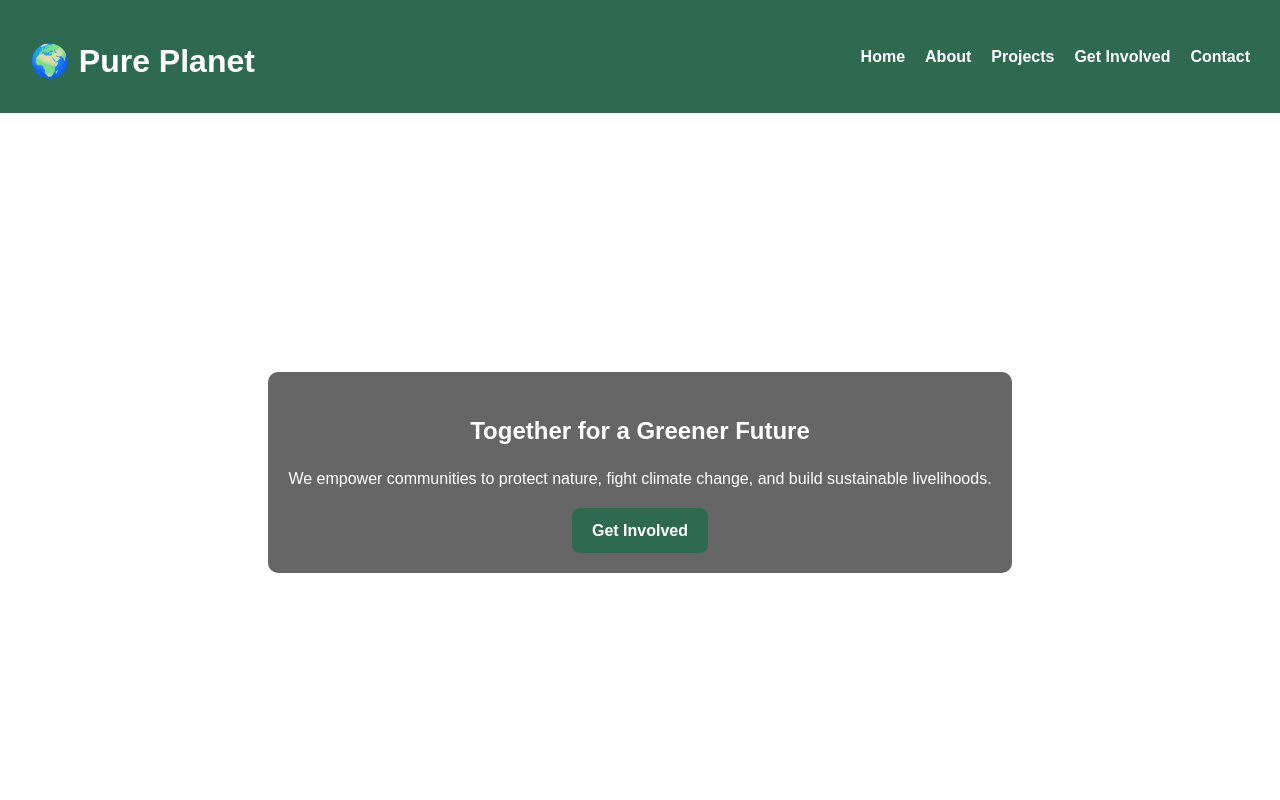
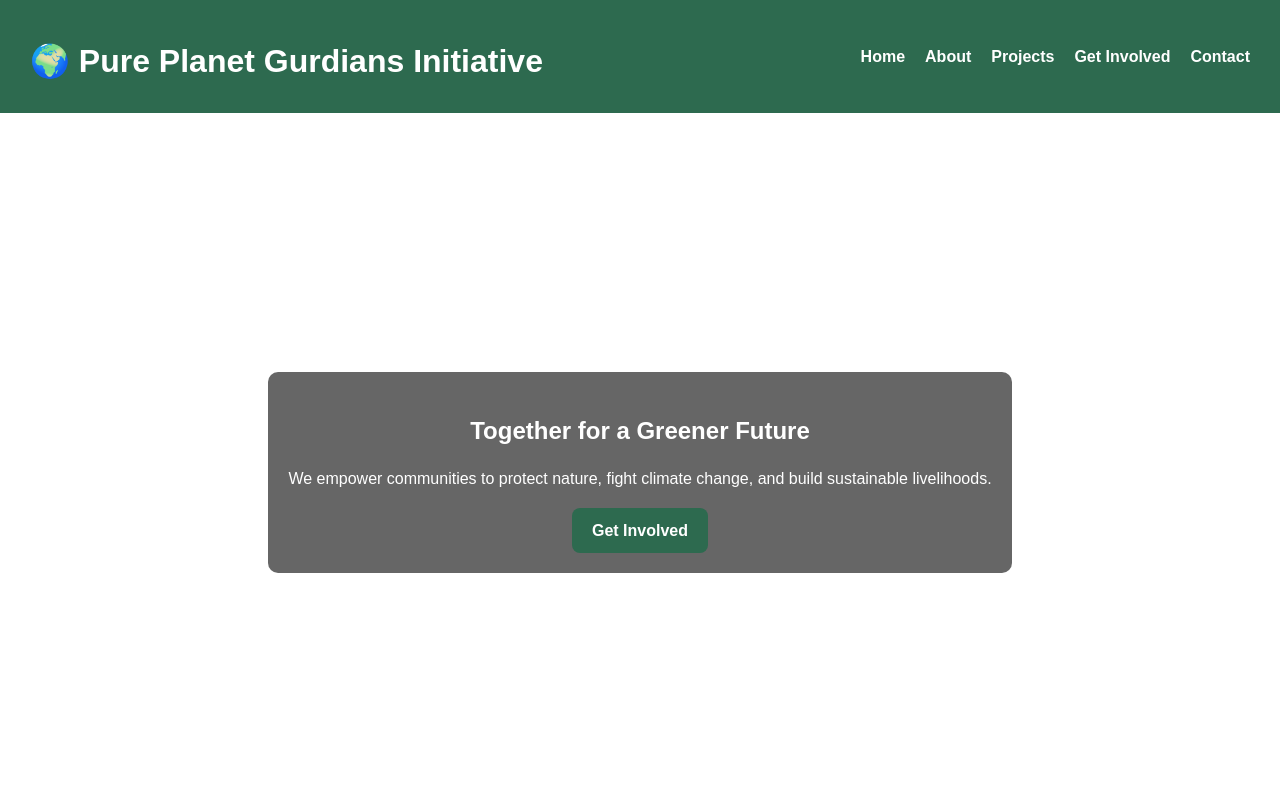
Before and after one commit to Droidxbox/pure.p, a plain HTML site: page index.html in a window 1280 px wide. Shown: the top 800 px of the page. Drawn offline with Linux system fonts and the light colour scheme.

Commit message:
Update index.html

```diff
--- a/index.html
+++ b/index.html
@@ -10,7 +10,7 @@
 
   <!-- Navbar -->
   <header class="navbar">
-    <h1>🌍 Pure Planet</h1>
+    <h1>🌍 Pure Planet Gurdians Initiative</h1>
     <nav>
       <ul>
         <li><a href="#home">Home</a></li>
```
